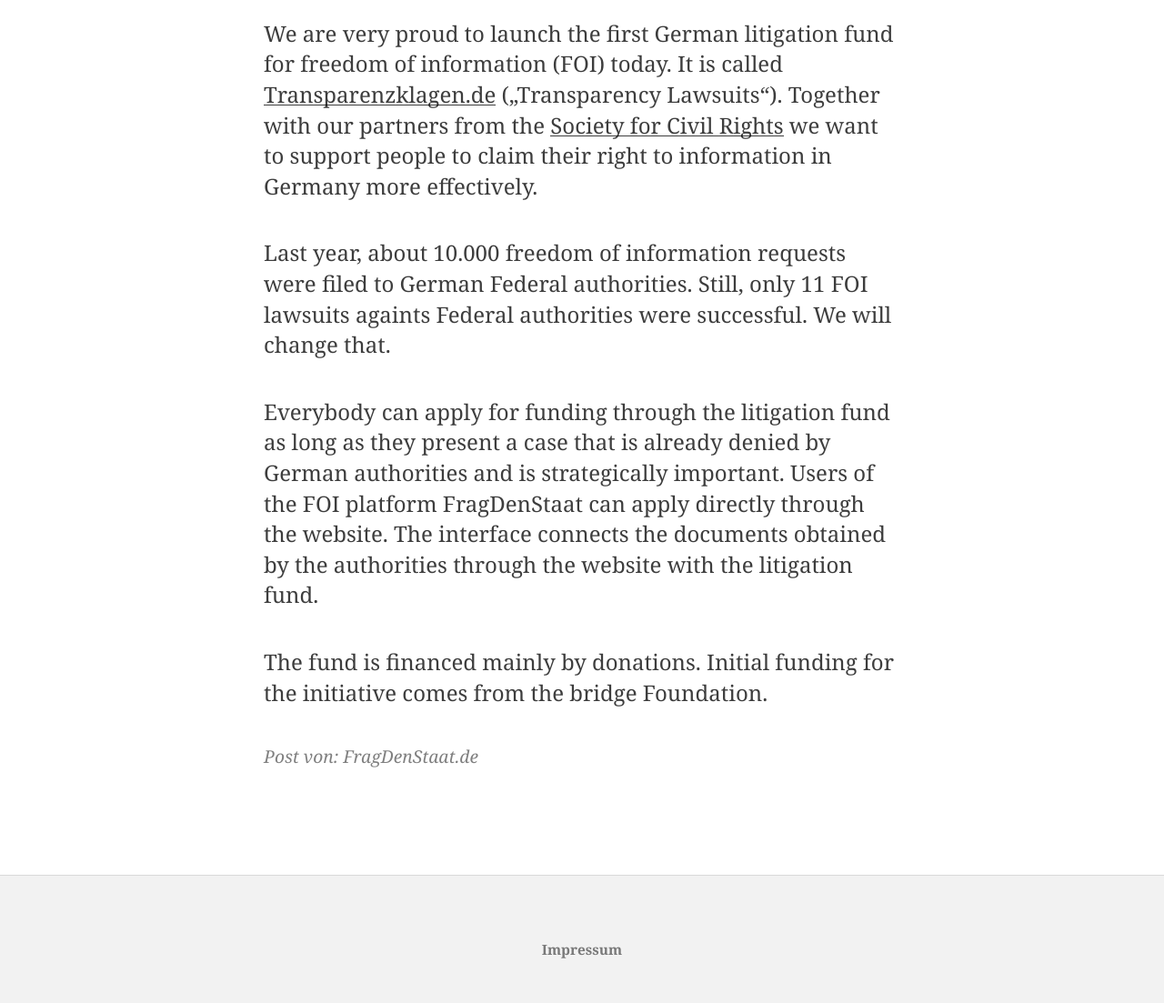
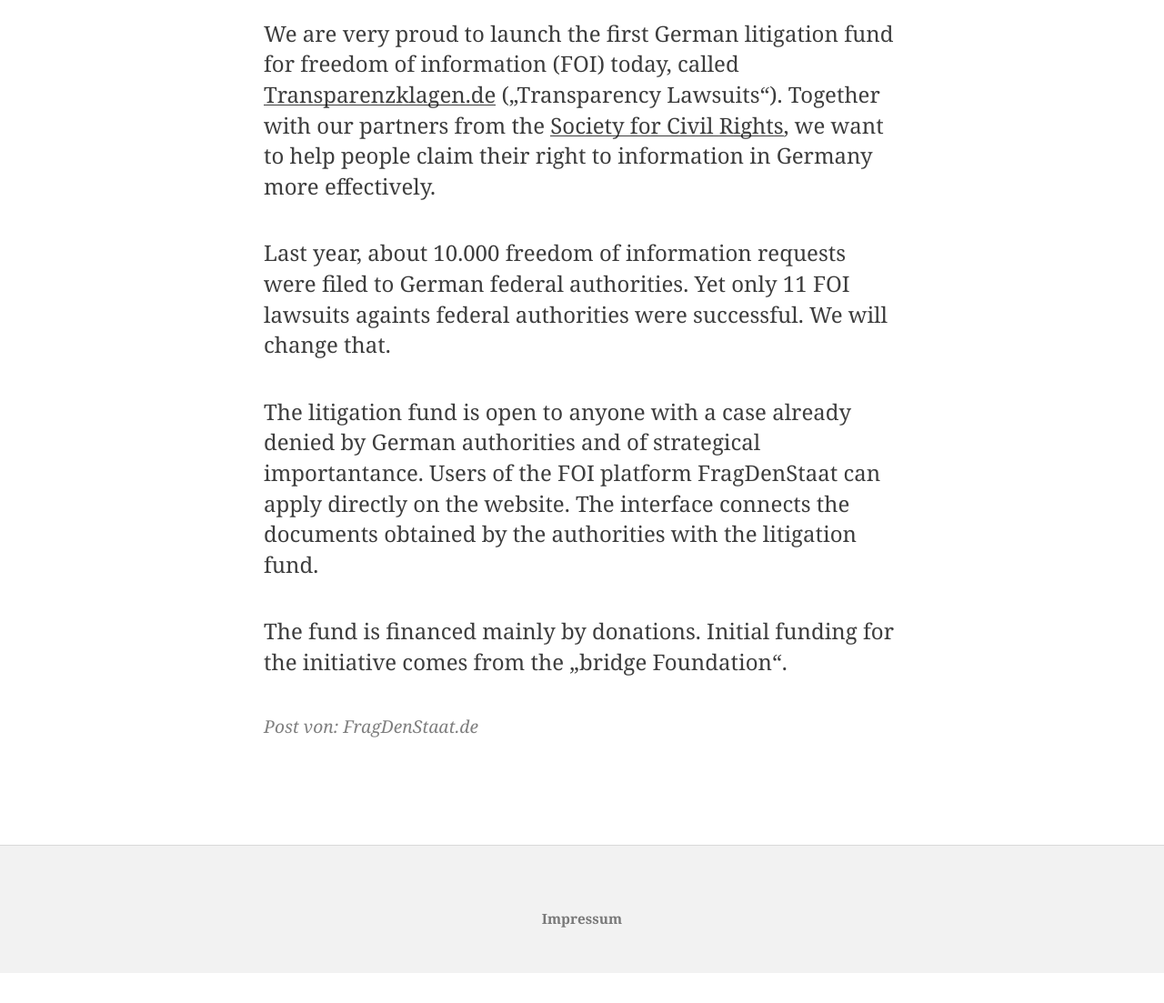
Before and after one commit to okfde/blog.fragdenstaat.de, a Jekyll site: the page built from _posts/2016/2016-12-03-transparency.md, in a window 1280 px wide and 1400 px high, scrolled down 373 px. Shown: the part 297-1400 px from the top of the window at 91% size. Built offline with Jekyll 4.4.1, drawn with Linux system fonts in a browser that asks for light colours; after the commit the page ends 1740 px from its top, so only the background shows below that.

Commit message:
Update 2016-12-03-transparency.md

```diff
--- a/_posts/2016/2016-12-03-transparency.md
+++ b/_posts/2016/2016-12-03-transparency.md
@@ -7,10 +7,10 @@
 ---
 <img src="https://raw.githubusercontent.com/okfde/okfn.de/master/files/blog/2016/11/logo4.jpg">
 
-We are very proud to launch the first German litigation fund for freedom of information (FOI) today. It is called [Transparenzklagen.de](https://transparenzklagen.de/) ("Transparency Lawsuits"). Together with our partners from the [Society for Civil Rights](https://freiheitsrechte.org/index.php/english/) we want to support people to claim their right to information in Germany more effectively.
+We are very proud to launch the first German litigation fund for freedom of information (FOI) today, called [Transparenzklagen.de](https://transparenzklagen.de/) ("Transparency Lawsuits"). Together with our partners from the [Society for Civil Rights](https://freiheitsrechte.org/index.php/english/), we want to help people claim their right to information in Germany more effectively.
 
-Last year, about 10.000 freedom of information requests were filed to German Federal authorities. Still, only 11 FOI lawsuits againts Federal authorities were successful. We will change that.
+Last year, about 10.000 freedom of information requests were filed to German federal authorities. Yet only 11 FOI lawsuits againts federal authorities were successful. We will change that.
 
-Everybody can apply for funding through the litigation fund as long as they present a case that is already denied by German authorities and is strategically important. Users of the FOI platform FragDenStaat can apply directly through the website. The interface connects the documents obtained by the authorities through the website with the litigation fund.
+The litigation fund is open to anyone with a case already denied by German authorities and of strategical importantance. Users of the FOI platform FragDenStaat can apply directly on the website. The interface connects the documents obtained by the authorities with the litigation fund.
 
-The fund is financed mainly by donations. Initial funding for the initiative comes from the bridge Foundation.
+The fund is financed mainly by donations. Initial funding for the initiative comes from the "bridge Foundation".
```
